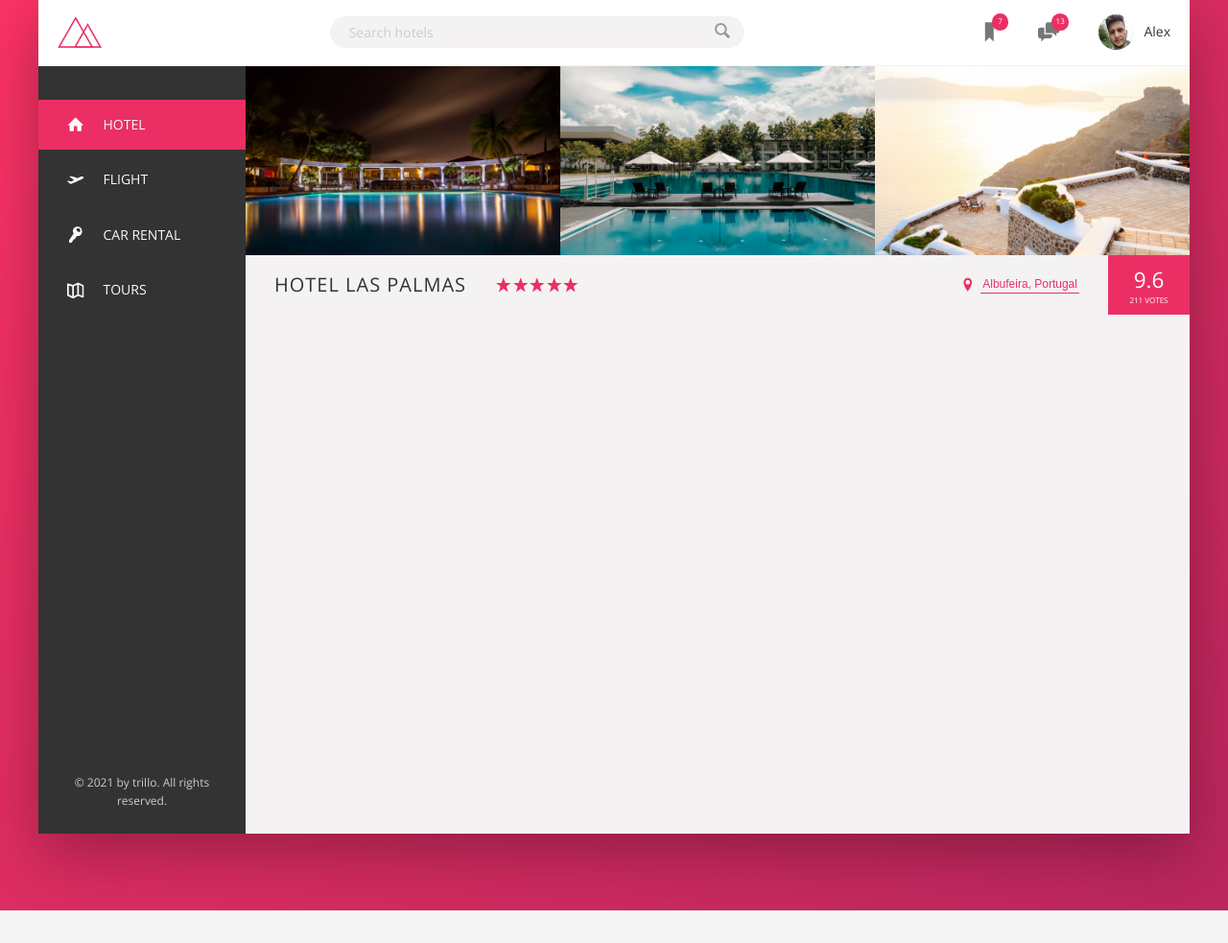
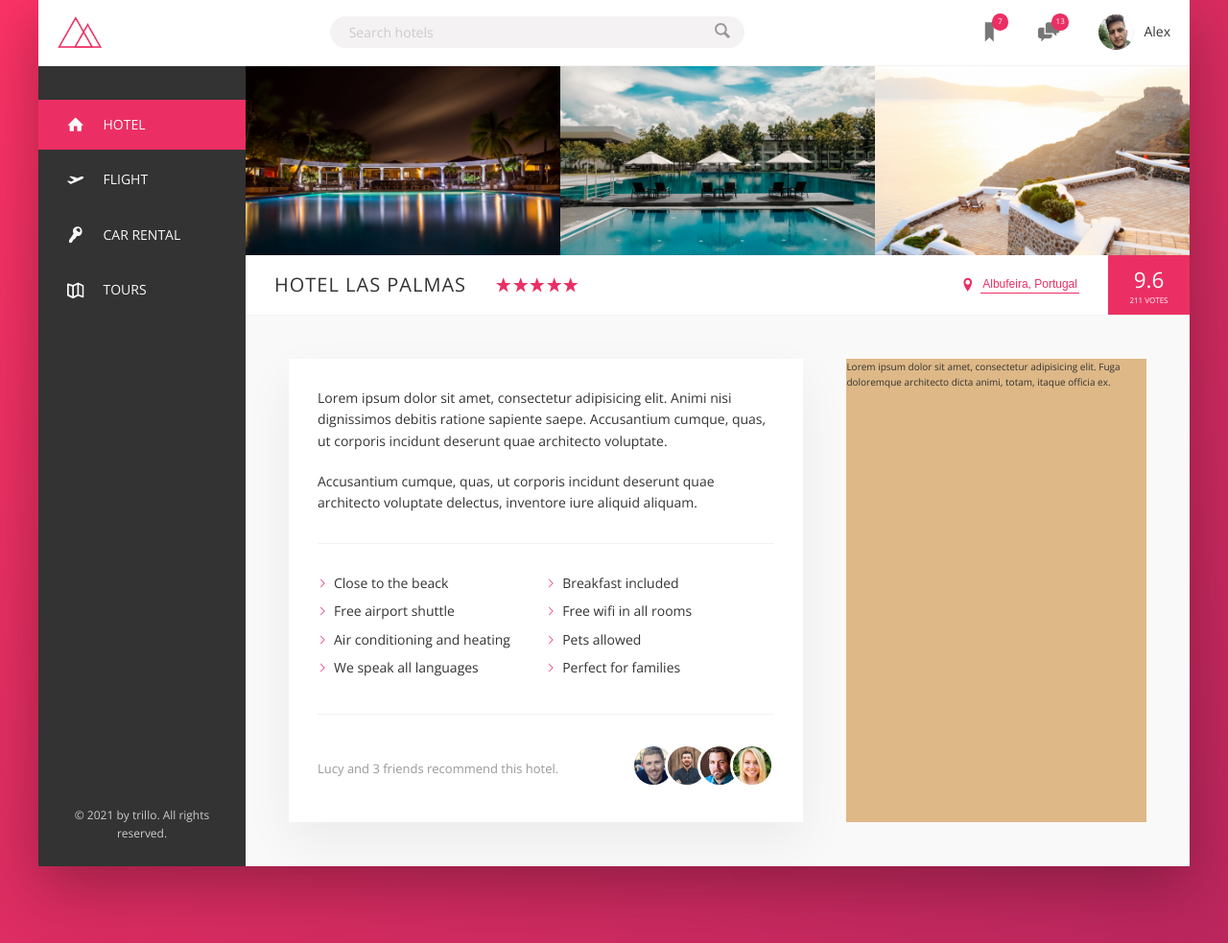
Before and after one commit to alexmru/JS-Stuff, a PHP site: page / in a window 1280 px wide. Shown: the part 81-1064 px from the top of the page at 96% size. Before the commit the page ends 1030 px from the top, so only its background shows below. Run offline with PHP 8.4, Linux system fonts and the light colour scheme.

Commit message:
Terminat description , inceput reviews section

```diff
--- a/Trillo Project - Flexbox/index.html
+++ b/Trillo Project - Flexbox/index.html
@@ -125,6 +125,45 @@
                             <div class="overview__rating-count">211 votes</div>
                         </div>
                     </div>
+                    <div class="detail">
+                        <div class="description">
+                            <p class="paragraph">
+                                Lorem ipsum dolor sit amet, consectetur adipisicing elit. Animi nisi dignissimos debitis ratione sapiente saepe. Accusantium cumque, quas, ut corporis incidunt deserunt quae architecto voluptate.
+                            </p>
+                            <p class="paragraph">
+                                Accusantium cumque, quas, ut corporis incidunt deserunt quae architecto voluptate delectus, inventore iure aliquid aliquam.
+                            </p>
+                            <ul class="list">
+                                <li class="list__item">Close to the beack</li>
+                                <li class="list__item">Breakfast included</li>
+                                <li class="list__item">Free airport shuttle</li>
+                                <li class="list__item">Free wifi in all rooms</li>
+                                <li class="list__item">Air conditioning and heating</li>
+                                <li class="list__item">Pets allowed</li>
+                                <li class="list__item">We speak all languages</li>
+                                <li class="list__item">Perfect for families</li>
+                            </ul>
+                            <div class="recommend">
+                                <p class="recommend__count">
+                                    Lucy and 3 friends recommend this hotel.
+                                </p>
+                                <div class="recommend__friends">
+                                    <img src="img/user-3.jpg" alt="Friend 1" class="recommend__photo">
+                                    <img src="img/user-4.jpg" alt="Friend 2" class="recommend__photo">
+                                    <img src="img/user-5.jpg" alt="Friend 3" class="recommend__photo">
+                                    <img src="img/user-6.jpg" alt="Friend 4" class="recommend__photo">
+                                </div>
+                            </div>
+                        </div>
+
+                        <div class="user-reviews">
+                            <figure class="review">
+                                <blockquote class="review__text">
+                                Lorem ipsum dolor sit amet, consectetur adipisicing elit. Fuga doloremque architecto dicta animi, totam, itaque officia ex.
+                                </blockquote>
+                            </figure>
+                        </div>
+                    </div>
                 </main>
             </div>
         </div>
--- a/Trillo Project - Flexbox/sass/_base.scss
+++ b/Trillo Project - Flexbox/sass/_base.scss
@@ -25,6 +25,9 @@
     --color-grey-dark-3: #999;
 
     --shadow-dark: 0 2rem 6rem rgba(0,0,0,.3);
+    --shadow-light: 0 2rem 5rem rgba(0,0,0, .06);
+
+    --line: 1px solid var(--color-grey-light-2);
 }
 
 * {
--- a/Trillo Project - Flexbox/sass/_components.scss
+++ b/Trillo Project - Flexbox/sass/_components.scss
@@ -198,8 +198,8 @@
 .overview {
     display: flex;
     align-items: center;
-    border-bottom: 1px solid var(--color-grey-light-2);
-
+    border-bottom: var(--line);
+    background-color: white;
     &__heading {
         font-size: 2.25;
         font-weight: 300;
@@ -284,3 +284,68 @@
         box-shadow: none;
     }
 }
+
+///////////////Detail
+
+.paragraph:not(:last-of-type) {
+    margin-bottom: 2rem;
+}
+
+.list {
+    list-style: none;
+    margin: 3rem 0;
+    padding: 3rem 0;
+    border-top: var(--line);
+    border-bottom: var(--line);
+    display: flex;
+    flex-wrap: wrap;
+
+    &__item {
+        flex: 0 0 50%;
+        margin-bottom: .7rem;
+    }
+
+    &__item::before {
+        content: "";
+        display: inline-block;
+        height: 1rem;
+        width: 1rem;
+        margin-right: .7rem;
+
+        // pentru browsere vechi
+        // background-image: url(../img/chevron-thin-right.svg);
+        // background-size: cover;
+
+        // pentru browsere noi - metoda de actualitate folosind MASKS
+        background-color: var(--color-primary);
+        -webkit-mask-image: url(../img/chevron-thin-right.svg);
+        -webkit-mask-size: cover;
+    }
+}
+
+.recommend {
+    font-size: 1.3rem;
+    color: var(--color-grey-dark-3);
+
+    display: flex;
+    align-items: center;
+
+    &__count {
+        margin-right: auto;
+    }
+
+    &__friends {
+
+    }
+
+    &__photo {
+        box-sizing: content-box;
+        height: 4rem;
+        width: 4rem;
+        border-radius: 50%;
+        border: 3px solid white;
+    }
+    &__photo:not(:last-of-type) {
+        margin-right: -1.5rem;
+    }
+}
--- a/Trillo Project - Flexbox/sass/_layout.scss
+++ b/Trillo Project - Flexbox/sass/_layout.scss
@@ -10,7 +10,7 @@
     font-size: 1.4rem;
     height: 7rem;
     background-color: #fff;
-    border-bottom: 1px solid var(--color-grey-light-2);
+    border-bottom: var(--line);
     display: flex;
     justify-content: space-between;
     align-items: center;
@@ -30,6 +30,28 @@
 }
 
 .hotel-view {
-    height: 80rem;
+    flex: 1;
+    background-color: white;
+}
+
+.detail {
+    display: flex;
+    padding: 4.5rem;
+    background-color: var(--color-grey-light-1);
+    border-bottom: var(--line);
+}
+
+.description {
+    background-color: white;
+    flex: 0 0 60%;
+    margin-right: 4.5rem;
+    box-shadow: var(--shadow-light);
+    padding: 3rem;
+    font-size: 1.4rem;
+
+}
+
+.user-reviews {
+    background-color: burlywood;
     flex: 1;
 }
--- a/Trillo Project - Flexbox/sass/main.css
+++ b/Trillo Project - Flexbox/sass/main.css
@@ -10,6 +10,8 @@
   --color-grey-dark-2: #777;
   --color-grey-dark-3: #999;
   --shadow-dark: 0 2rem 6rem rgba(0,0,0,.3);
+  --shadow-light: 0 2rem 5rem rgba(0,0,0, .06);
+  --line: 1px solid var(--color-grey-light-2);
 }
 
 * {
@@ -51,7 +53,7 @@ body {
   font-size: 1.4rem;
   height: 7rem;
   background-color: #fff;
-  border-bottom: 1px solid var(--color-grey-light-2);
+  border-bottom: var(--line);
   display: flex;
   justify-content: space-between;
   align-items: center;
@@ -70,7 +72,28 @@ body {
 }
 
 .hotel-view {
-  height: 80rem;
+  flex: 1;
+  background-color: white;
+}
+
+.detail {
+  display: flex;
+  padding: 4.5rem;
+  background-color: var(--color-grey-light-1);
+  border-bottom: var(--line);
+}
+
+.description {
+  background-color: white;
+  flex: 0 0 60%;
+  margin-right: 4.5rem;
+  box-shadow: var(--shadow-light);
+  padding: 3rem;
+  font-size: 1.4rem;
+}
+
+.user-reviews {
+  background-color: burlywood;
   flex: 1;
 }
 
@@ -260,7 +283,8 @@ body {
 .overview {
   display: flex;
   align-items: center;
-  border-bottom: 1px solid var(--color-grey-light-2);
+  border-bottom: var(--line);
+  background-color: white;
 }
 
 .overview__heading {
@@ -350,4 +374,57 @@ body {
     box-shadow: none;
   }
 }
+
+.paragraph:not(:last-of-type) {
+  margin-bottom: 2rem;
+}
+
+.list {
+  list-style: none;
+  margin: 3rem 0;
+  padding: 3rem 0;
+  border-top: var(--line);
+  border-bottom: var(--line);
+  display: flex;
+  flex-wrap: wrap;
+}
+
+.list__item {
+  flex: 0 0 50%;
+  margin-bottom: .7rem;
+}
+
+.list__item::before {
+  content: "";
+  display: inline-block;
+  height: 1rem;
+  width: 1rem;
+  margin-right: .7rem;
+  background-color: var(--color-primary);
+  -webkit-mask-image: url(../img/chevron-thin-right.svg);
+  -webkit-mask-size: cover;
+}
+
+.recommend {
+  font-size: 1.3rem;
+  color: var(--color-grey-dark-3);
+  display: flex;
+  align-items: center;
+}
+
+.recommend__count {
+  margin-right: auto;
+}
+
+.recommend__photo {
+  box-sizing: content-box;
+  height: 4rem;
+  width: 4rem;
+  border-radius: 50%;
+  border: 3px solid white;
+}
+
+.recommend__photo:not(:last-of-type) {
+  margin-right: -1.5rem;
+}
 /*# sourceMappingURL=main.css.map */
```
Also changed, not shown: 1 other file.
